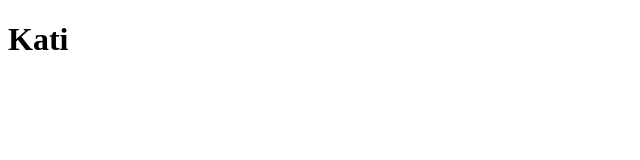
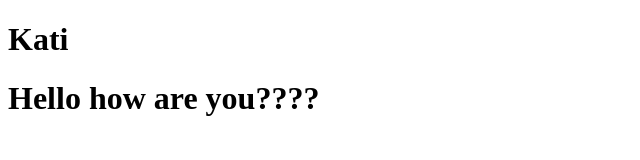
Before and after one commit to KatiOverbeeke/katioverbeeke.github.io, a plain HTML site: page index.html in a window 1280 px wide. Shown: the whole page, without its empty margins (0-640 px from the left). Drawn offline with Linux system fonts and the light colour scheme.

Commit message:
Update index.html

```diff
--- a/index.html
+++ b/index.html
@@ -8,5 +8,6 @@
 </head>
 <body>
     <h1>Kati </h1>
+    <h1> Hello how are you????</h1>
 </body>
 </html>
```
